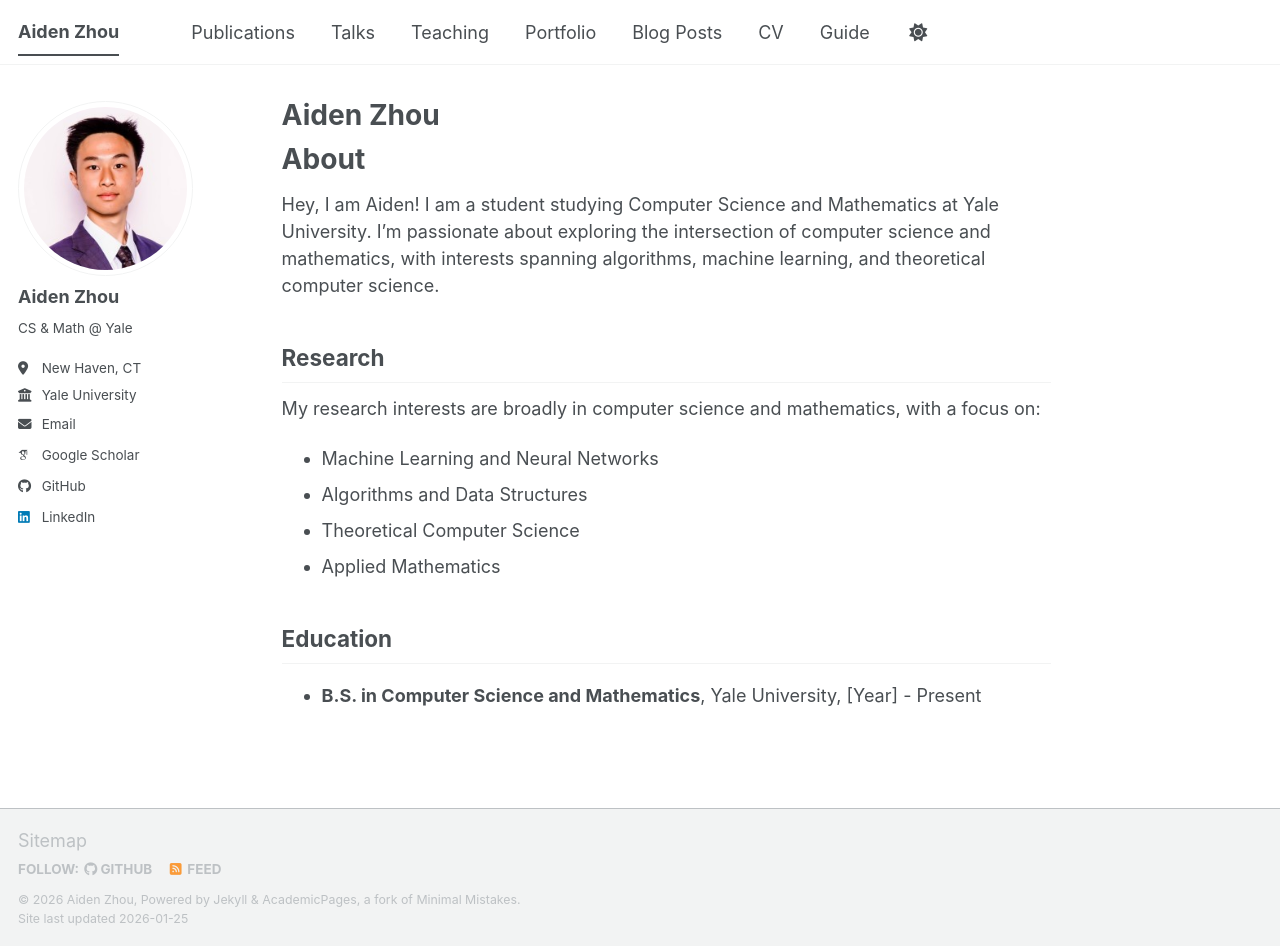
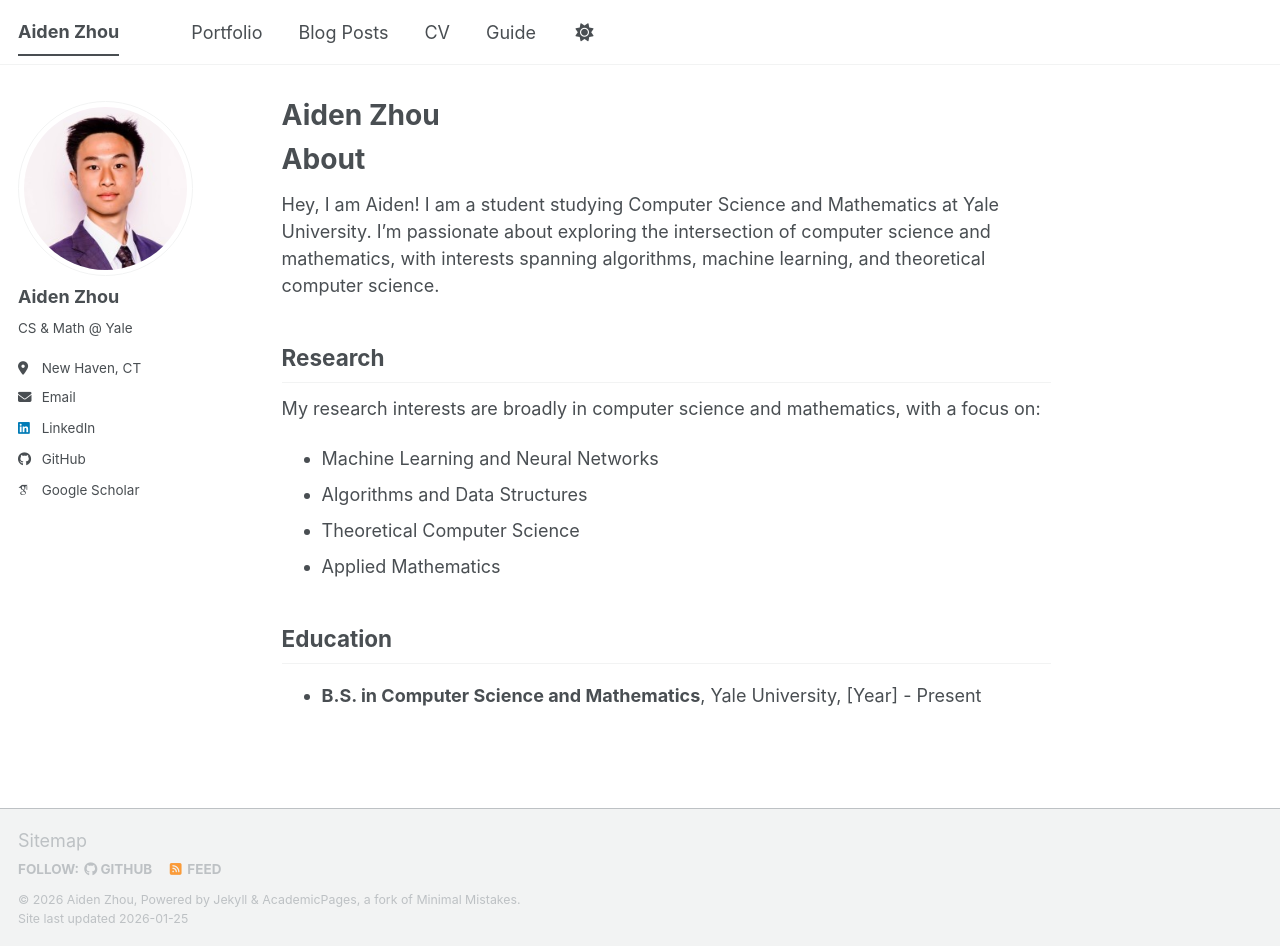
Before and after one commit to aidenzhou8/aidenzhou8.github.io, a Jekyll site: the page built from _pages/about.md, in a window 1280 px wide and 946 px high. Built offline with Jekyll 4.4.1, drawn with Linux system fonts in a browser that asks for light colours; some web fonts are replaced; a script bundle is joined from its source files by our own code; library files that are not in the unit come from our copies.

Commit message:
Remove employer from sidebar, reorder sidebar items, and remove Publications/Talks/Teaching from navigation

```diff
--- a/_config.yml
+++ b/_config.yml
@@ -28,7 +28,7 @@ author:
   pronouns         : # example: "she/her"
   bio              : "CS & Math @ Yale"
   location         : "New Haven, CT"
-  employer         : "Yale University"
+  employer         : # Employer name
   uri              : # URL
   email            : "aiden.zhou@yale.edu"
 
--- a/_data/navigation.yml
+++ b/_data/navigation.yml
@@ -8,15 +8,6 @@
 #      Markdown formatted page while the second is generated using JSON.
 
 main:
-  - title: "Publications"
-    url: /publications/
-
-  - title: "Talks"
-    url: /talks/
-
-  - title: "Teaching"
-    url: /teaching/
-
   - title: "Portfolio"
     url: /portfolio/
 
--- a/_includes/author-profile.html
+++ b/_includes/author-profile.html
@@ -27,14 +27,23 @@
       {% if author.location %}
         <li class="author__desktop"><i class="fas fa-fw fa-location-dot icon-pad-right" aria-hidden="true"></i>{{ author.location }}</li>
       {% endif %}
+      {% if author.email %}
+        <li><a href="mailto:{{ author.email }}"><i class="fas fa-fw fa-envelope icon-pad-right" aria-hidden="true"></i>{{ site.data.ui-text[site.locale].email_label | default: "Email" }}</a></li>
+      {% endif %}
+      {% if author.linkedin %}
+        <li><a href="https://www.linkedin.com/in/{{ author.linkedin }}"><i class="fab fa-fw fa-linkedin icon-pad-right" aria-hidden="true"></i>LinkedIn</a></li>
+      {% endif %}
+      {% if author.github %}
+        <li><a href="https://github.com/{{ author.github }}"><i class="fab fa-fw fa-github icon-pad-right" aria-hidden="true"></i>GitHub</a></li>
+      {% endif %}
+      {% if author.googlescholar %}
+        <li><a href="{{ author.googlescholar }}"><i class="ai ai-google-scholar ai-fw icon-pad-right"></i>Google Scholar</a></li>
+      {% endif %}
       {% if author.employer %}
         <li class="author__desktop"><i class="fas fa-fw fa-building-columns icon-pad-right" aria-hidden="true"></i>{{ author.employer }}</li>
       {% endif %}
       {% if author.uri %}
         <li><a href="{{ author.uri }}"><i class="fas fa-fw fa-link icon-pad-right" aria-hidden="true"></i>{{ site.data.ui-text[site.locale].website_label | default: "Website" }}</a></li>
-      {% endif %}
-      {% if author.email %}
-        <li><a href="mailto:{{ author.email }}"><i class="fas fa-fw fa-envelope icon-pad-right" aria-hidden="true"></i>{{ site.data.ui-text[site.locale].email_label | default: "Email" }}</a></li>
       {% endif %}
 
       <!-- Font Awesome and Academicons icons / Academic websites -->
@@ -43,9 +52,6 @@
       {% endif %}
       {% if author.arxiv %}
         <li><a href="{{ author.arxiv }}"><i class="ai ai-arxiv ai-fw icon-pad-right"></i>arXiv</a></li>
-      {% endif %}
-      {% if author.googlescholar %}
-        <li><a href="{{ author.googlescholar }}"><i class="ai ai-google-scholar ai-fw icon-pad-right"></i>Google Scholar</a></li>
       {% endif %}
       {% if author.inspire-hep %}
         <li><a href="{{ author.inspire-hep }}"><i class="ai ai-inspire ai-fw icon-pad-right"></i>INSPIRE-HEP</a></li>
@@ -85,9 +91,6 @@
       {% if author.dribbble %}
         <li><a href="https://dribbble.com/{{ author.dribbble }}"><i class="fab fa-fw fa-dribbble icon-pad-right" aria-hidden="true"></i>Dribbble</a></li>
       {% endif %}
-      {% if author.github %}
-        <li><a href="https://github.com/{{ author.github }}"><i class="fab fa-fw fa-github icon-pad-right" aria-hidden="true"></i>GitHub</a></li>
-      {% endif %}
       {% if author.kaggle %}
         <li><a href="https://kaggle.com/{{ author.kaggle }}"><i class="fab fa-fw fa-kaggle icon-pad-right" aria-hidden="true"></i>Kaggle</a></li>
       {% endif %}
@@ -125,9 +128,6 @@
       {% endif %}
       {% if author.lastfm %}
         <li><a href="https://last.fm/user/{{ author.lastfm }}"><i class="fab fa-fw fa-lastfm icon-pad-right" aria-hidden="true"></i>Last.fm</a></li>
-      {% endif %}
-      {% if author.linkedin %}
-        <li><a href="https://www.linkedin.com/in/{{ author.linkedin }}"><i class="fab fa-fw fa-linkedin icon-pad-right" aria-hidden="true"></i>LinkedIn</a></li>
       {% endif %}
       {% if author.mastodon %}
         <li><a href="{{ author.mastodon }}"><i class="fab fa-fw fa-mastodon icon-pad-right" aria-hidden="true"></i>Mastodon</a></li>
```
